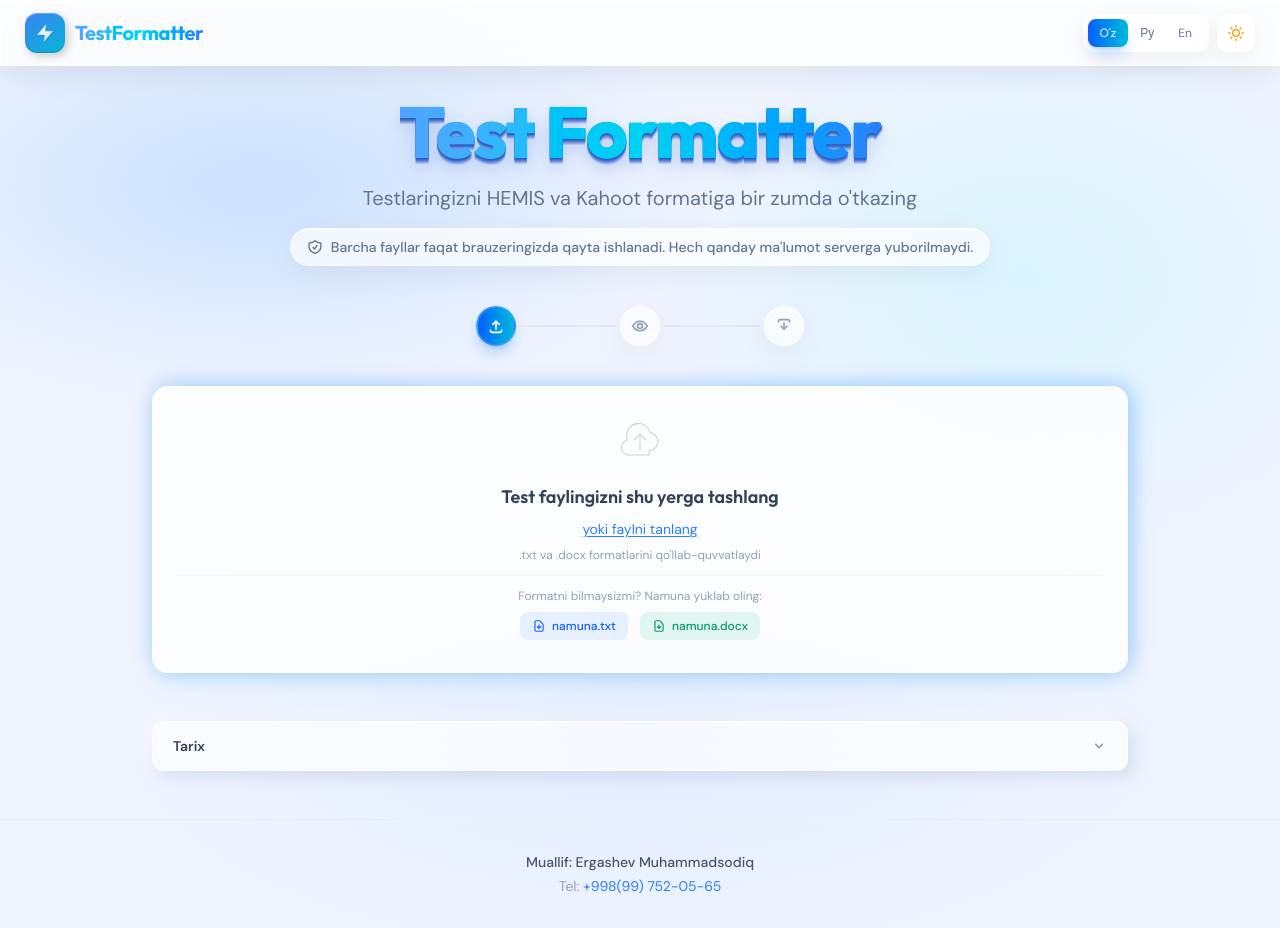
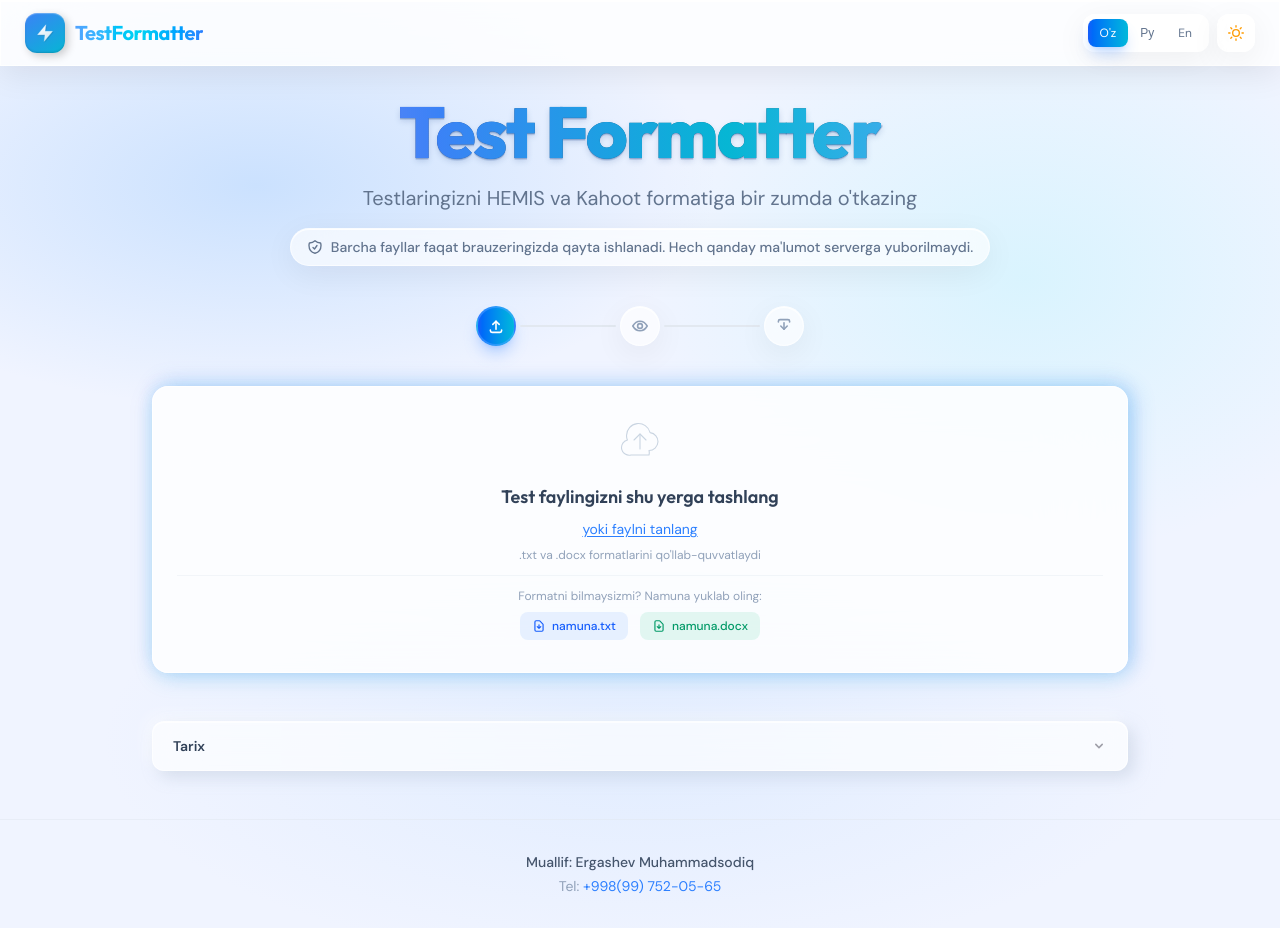
Before and after one commit to MrErgashev/testformatter.uz, a React (Vite) app: page / in a window 1280 px wide. Built offline with nearby package versions, Linux system fonts and the light colour scheme.

Commit message:
improve: lighter 3D effect + animated gradient for hero title
Replace heavy 6-layer text-shadow with lighter 3-layer shadow,
add animated flowing gradient (blue→cyan→purple) that cycles
smoothly every 4 seconds.

https://claude.ai/code/session_0127Q7q1tK2irfnEZ33mTj27

```diff
--- a/src/App.tsx
+++ b/src/App.tsx
@@ -51,9 +51,7 @@ function App() {
                 className="text-3d-hero font-['Outfit',sans-serif] text-5xl sm:text-6xl lg:text-7xl font-extrabold tracking-tight mb-4"
                 data-text={t('app.title')}
               >
-                <span className="bg-gradient-to-r from-blue-400 via-cyan-400 to-blue-500 dark:from-blue-400 dark:via-cyan-400 dark:to-blue-500 bg-clip-text text-transparent">
-                  {t('app.title')}
-                </span>
+                <span>{t('app.title')}</span>
               </h1>
               <p className="text-lg sm:text-xl text-slate-500 dark:text-white/50 max-w-2xl mx-auto mb-4">
                 {t('app.subtitle')}
--- a/src/index.css
+++ b/src/index.css
@@ -197,6 +197,15 @@
 .text-3d-hero span {
   position: relative;
   z-index: 1;
+  background: linear-gradient(
+    90deg,
+    #60a5fa, #22d3ee, #a78bfa, #3b82f6, #06b6d4, #60a5fa
+  );
+  background-size: 300% 100%;
+  -webkit-background-clip: text;
+  background-clip: text;
+  color: transparent;
+  animation: gradient-flow 4s ease-in-out infinite;
 }
 
 .text-3d-hero::after {
@@ -205,33 +214,30 @@
   left: 0;
   top: 0;
   z-index: 0;
-  -webkit-text-stroke: 0;
-  text-shadow:
-    0 1px 0 rgba(37, 99, 235, 0.4),
-    0 2px 0 rgba(37, 99, 235, 0.35),
-    0 3px 0 rgba(37, 99, 235, 0.3),
-    0 4px 0 rgba(37, 99, 235, 0.25),
-    0 5px 0 rgba(37, 99, 235, 0.2),
-    0 6px 0 rgba(37, 99, 235, 0.15),
-    0 8px 15px rgba(37, 99, 235, 0.15),
-    0 12px 30px rgba(37, 99, 235, 0.1);
   color: transparent;
-  background: linear-gradient(to right, #60a5fa, #22d3ee, #3b82f6);
+  background: linear-gradient(90deg, #60a5fa, #22d3ee, #a78bfa, #3b82f6, #06b6d4, #60a5fa);
+  background-size: 300% 100%;
   -webkit-background-clip: text;
   background-clip: text;
-  filter: brightness(0.7) saturate(1.2);
+  filter: brightness(0.6) blur(0.5px);
+  text-shadow:
+    0 1px 0 rgba(59, 130, 246, 0.25),
+    0 2px 0 rgba(59, 130, 246, 0.15),
+    0 3px 6px rgba(59, 130, 246, 0.2);
+  animation: gradient-flow 4s ease-in-out infinite;
 }
 
 :where(.dark, .dark *) .text-3d-hero::after,
 .dark .text-3d-hero::after {
+  filter: brightness(0.4) blur(0.5px);
   text-shadow:
-    0 1px 0 rgba(96, 165, 250, 0.3),
-    0 2px 0 rgba(96, 165, 250, 0.25),
-    0 3px 0 rgba(96, 165, 250, 0.2),
-    0 4px 0 rgba(96, 165, 250, 0.15),
-    0 5px 0 rgba(96, 165, 250, 0.1),
-    0 6px 0 rgba(96, 165, 250, 0.08),
-    0 8px 20px rgba(59, 130, 246, 0.3),
-    0 15px 40px rgba(59, 130, 246, 0.15);
-  filter: brightness(0.5) saturate(1.5);
+    0 1px 0 rgba(96, 165, 250, 0.2),
+    0 2px 0 rgba(96, 165, 250, 0.1),
+    0 4px 12px rgba(59, 130, 246, 0.35);
 }
+
+@keyframes gradient-flow {
+  0% { background-position: 0% 50%; }
+  50% { background-position: 100% 50%; }
+  100% { background-position: 0% 50%; }
+}
```
